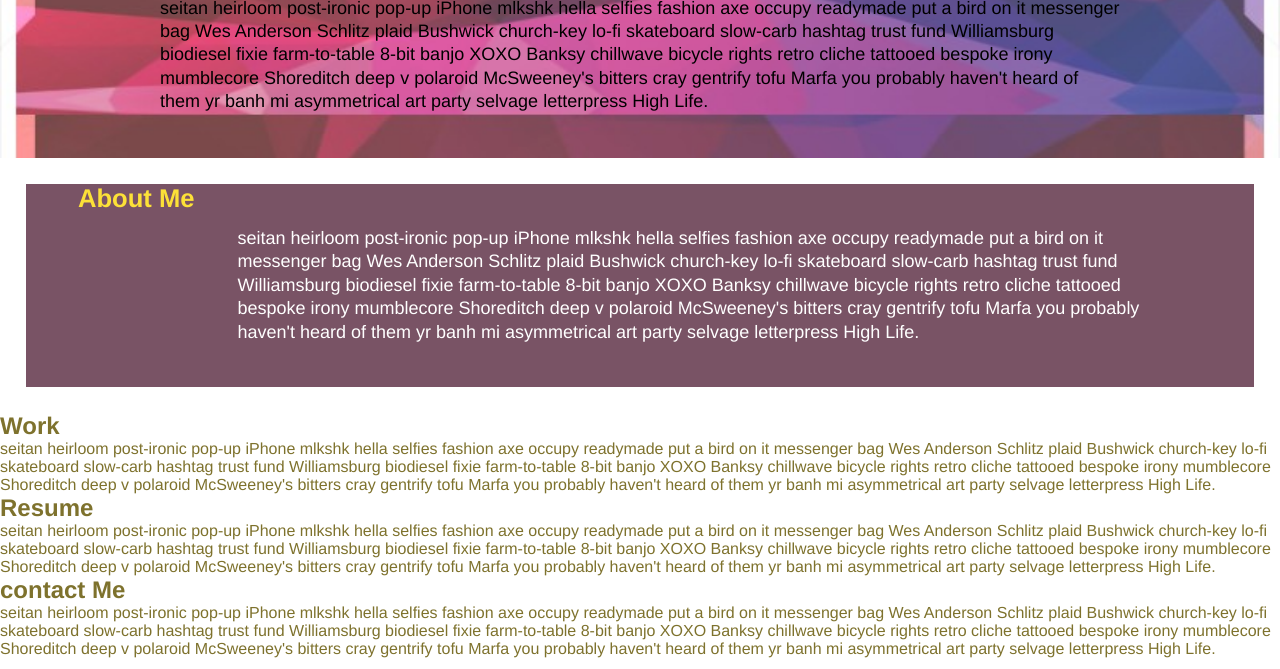
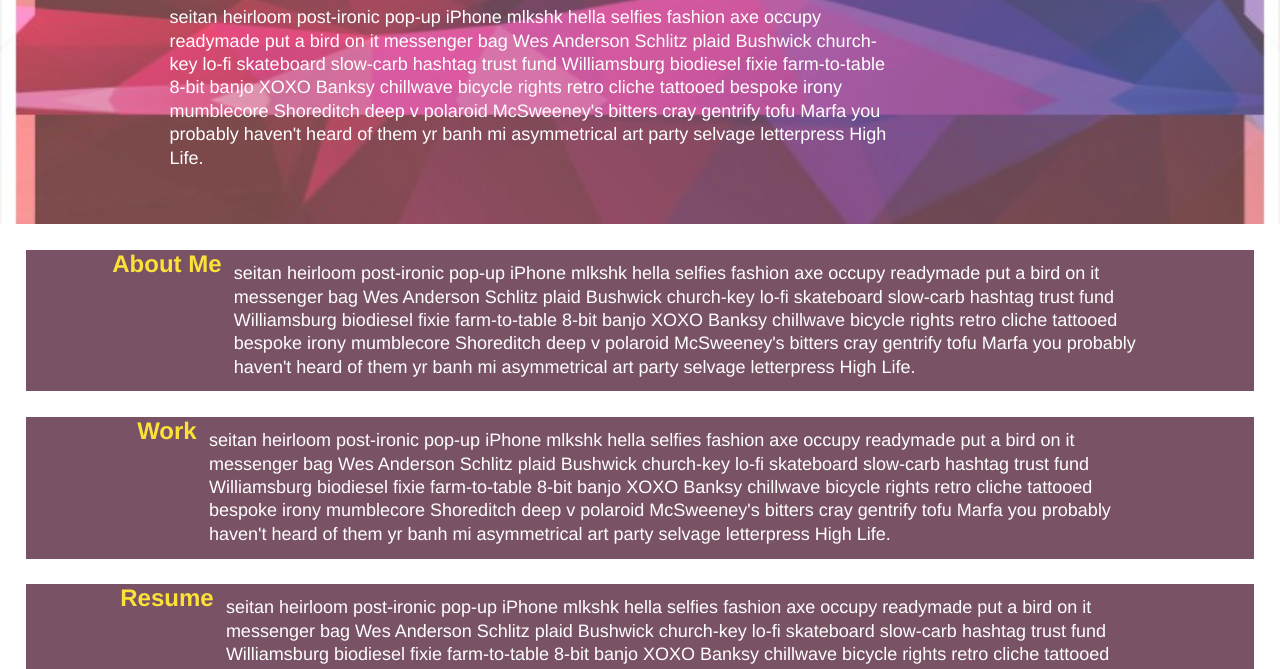
Before and after one commit to Antony-Q/challenge-2, a plain HTML site: page index.html in a window 1280 px wide. Shown: the part 273-942 px from the top of the page. Drawn offline with Linux system fonts and the light colour scheme.

Commit message:
styled nav sections

```diff
--- a/assets/css/style.css
+++ b/assets/css/style.css
@@ -52,7 +52,18 @@
 
   h2 {
     font-style: italic bold;
+    color: #fce138;
+    position: center;
   }
+
+  p {
+  width: 75%;
+  text-align: left;
+  margin: 1%;
+  color: white;
+  font-size: 18px;
+  line-height: 1.3;
+}
 
   /* HEADER / NAVBAR STYLES END */
 
@@ -95,19 +106,84 @@
   }
 
   .about-me h2 {
-    font-size: 2vw;
-    color: #fce138;
-    position: center;
+    position: top;
   }
 
   .about-me p {
     width: 75%;
     text-align: left;
-    margin: 3.5%;
+    margin: 1%;
     color: white;
     font-size: 18px;
     line-height: 1.3;
   }
+
+  .work {
+    background-color: rgb(121, 83, 101);
+    background-size: 95%;
+    margin: 2%;
+    display: flex;
+    flex: wrap;
+    justify-content: center;
+  }
+
+  .work h2 {
+    position: top;
+  }
+
+  .work p {
+    width: 75%;
+    text-align: left;
+    margin: 1%;
+    color: white;
+    font-size: 18px;
+    line-height: 1.3;
+  }
+
+  .resume {
+    background-color: rgb(121, 83, 101);
+    background-size: 95%;
+    margin: 2%;
+    display: flex;
+    flex: wrap;
+    justify-content: center;
+  }
+
+  .resume h2 {
+    position: top;
+  }
+
+  .resume p {
+    width: 75%;
+    text-align: left;
+    margin: 1%;
+    color: white;
+    font-size: 18px;
+    line-height: 1.3;
+  }
+
+  .contact-me {
+    background-color: rgb(121, 83, 101);
+    background-size: 95%;
+    margin: 2%;
+    display: flex;
+    flex: wrap;
+    justify-content: center;
+  }
+
+  .contact-me h2 {
+    position: top;
+  }
+
+  .contact-me p {
+    width: 75%;
+    text-align: left;
+    margin: 1%;
+    color: white;
+    font-size: 18px;
+    line-height: 1.3;
+  }
+
 
   /* MEDIA QUERIES */
   @media screen and (min-width: 750px) {
--- a/index.html
+++ b/index.html
@@ -45,7 +45,7 @@
       </section>
 
       <section class="navs">
-        <div class="about-me">
+        <div id="about-me" class="about-me">
           <h2>About Me</h2>
           <p>
             seitan heirloom post-ironic pop-up iPhone mlkshk hella selfies fashion axe occupy readymade put a bird on it
@@ -55,7 +55,7 @@
             probably haven't heard of them yr banh mi asymmetrical art party selvage letterpress High Life.
           </p>
         </div>
-        <div class="work">
+        <div id="work" class="work">
           <h2>Work</h2>
           <p>
             seitan heirloom post-ironic pop-up iPhone mlkshk hella selfies fashion axe occupy readymade put a bird on it
@@ -65,7 +65,7 @@
             probably haven't heard of them yr banh mi asymmetrical art party selvage letterpress High Life.
           </p>
         </div>
-        <div class="resume">
+        <div id="resume" class="resume">
           <h2>Resume</h2>
           <p>
             seitan heirloom post-ironic pop-up iPhone mlkshk hella selfies fashion axe occupy readymade put a bird on it
@@ -75,8 +75,8 @@
             probably haven't heard of them yr banh mi asymmetrical art party selvage letterpress High Life.
           </p>
         </div>
-        <div class="contact-me">
-          <h2>contact Me</h2>
+        <div id="contact-me" class="contact-me">
+          <h2>Contact Me</h2>
           <p>
             seitan heirloom post-ironic pop-up iPhone mlkshk hella selfies fashion axe occupy readymade put a bird on it
             messenger bag Wes Anderson Schlitz plaid Bushwick church-key lo-fi skateboard slow-carb hashtag trust fund
```
